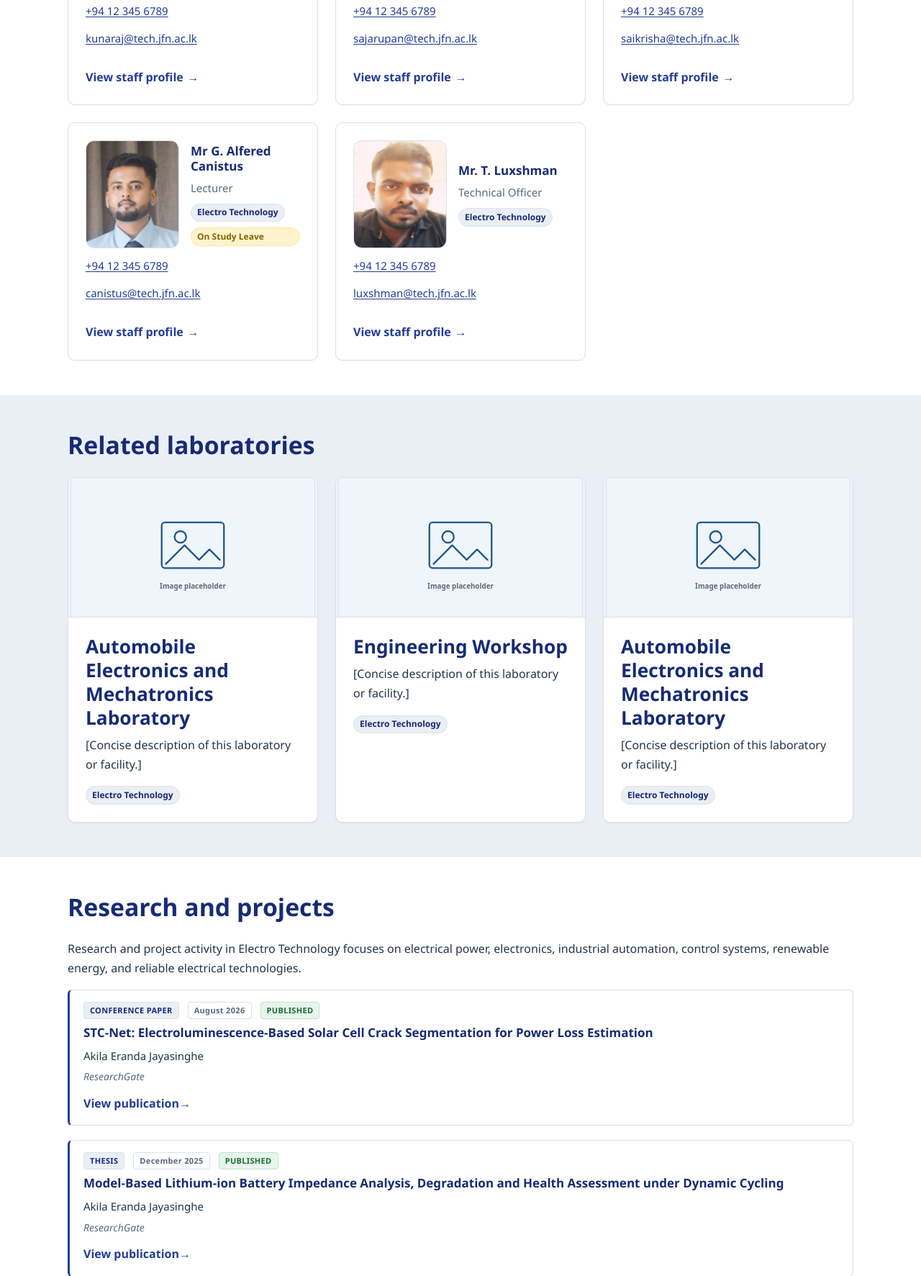
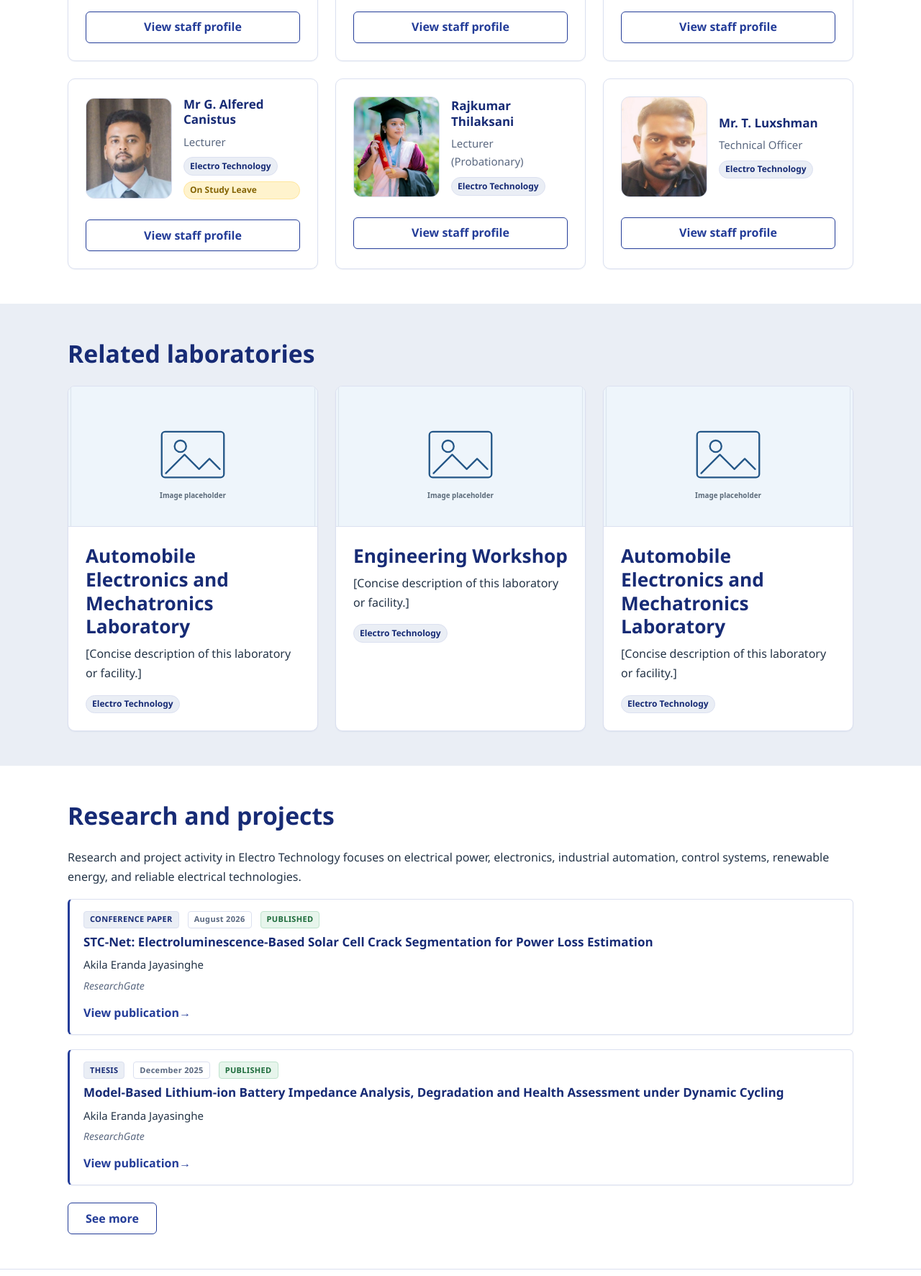
Before and after one commit to NexTechGen/FOT, a plain HTML site: page pages/electro-technology.html in a window 1280 px wide. Shown: the part 2592-4365 px from the top of the page at 72% size. Drawn offline with Linux system fonts and the light colour scheme.

Commit message:
Update staff layout, profile button, specialisation mobile image and research limits

```diff
--- a/assets/css/styles.css
+++ b/assets/css/styles.css
@@ -1518,13 +1518,20 @@ summary:focus-visible,
   min-width: 0;
 }
 
-.split__media img {
+.split__media img,
+.sp-overview__image {
   width: 100%;
   border-radius: var(--radius-lg);
   border: 1px solid var(--border);
   background: var(--blue-light);
   aspect-ratio: 16 / 9;
   object-fit: cover;
+}
+
+/* On small screens the specialisation image moves into the overview prose. */
+.sp-overview__image {
+  display: block;
+  margin-bottom: var(--space-5);
 }
 
 .split__body > :last-child {
@@ -1692,8 +1699,8 @@ summary:focus-visible,
 
 .avatar {
   flex: 0 0 auto;
-  width: 130px;
-  height: 150px;
+  width: 120px;
+  height: 140px;
   border-radius: 12px;
   display: grid;
   place-items: center;
@@ -1735,6 +1742,11 @@ summary:focus-visible,
 /* "View staff profile" link on the specialisation pages */
 .staff-card__profile {
   margin: var(--space-4) 0 0;
+  width: 100%;
+}
+
+.staff-card__profile-btn {
+  width: 100%;
 }
 
 .staff-card__meta dt {
--- a/assets/js/site/main.js
+++ b/assets/js/site/main.js
@@ -493,8 +493,8 @@
         attrs: {
           src: photoSrc,
           alt: "Portrait of " + member.name,
-          width: "64",
-          height: "64",
+          width: "120",
+          height: "140",
           loading: "lazy",
           decoding: "async"
         }
@@ -567,16 +567,6 @@
     card.appendChild(head);
 
     if (variant === "compact") {
-      if (member.phone) {
-        var phone = el("p", { cls: "staff-card__meta" });
-        phone.appendChild(el("a", { text: member.phone, attrs: { href: "tel:" + String(member.phone).replace(/\s+/g, "") } }));
-        card.appendChild(phone);
-      }
-      if (isRealEmail(member.email)) {
-        var contact = el("p", { cls: "staff-card__meta" });
-        contact.appendChild(el("a", { text: member.email, attrs: { href: "mailto:" + member.email } }));
-        card.appendChild(contact);
-      }
       var compactProfile = staffProfileLink(member);
       if (compactProfile) {
         card.appendChild(compactProfile);
@@ -650,9 +640,9 @@
     if (!document.body.getAttribute("data-specialisation")) {
       return null;
     }
-    return el("p", { cls: "staff-card__profile", children: [
+    return el("div", { cls: "staff-card__profile", children: [
       el("a", {
-        cls: "link-more",
+        cls: "btn btn--outline staff-card__profile-btn",
         text: "View staff profile",
         attrs: { href: resolve("pages/staff.html") + "#profile-" + member.id }
       })
@@ -1054,9 +1044,9 @@
 
     var link = null;
     if (hod) {
-      link = el("p", { cls: "mt-0", children: [
+      link = el("div", { cls: "mt-0", children: [
         el("a", {
-          cls: "link-more",
+          cls: "btn btn--outline staff-card__profile-btn",
           text: "View staff profile",
           attrs: { href: resolve("pages/staff.html") + "#profile-" + hod.id }
         })
@@ -2223,6 +2213,13 @@
     var overview = document.querySelector('[data-sp="overview"]');
     if (overview) {
       clear(overview);
+      if (imageTarget && window.matchMedia && window.matchMedia("(max-width: 991.98px)").matches) {
+        if (imageTarget.parentNode && imageTarget.parentNode !== overview) {
+          imageTarget.parentNode.removeChild(imageTarget);
+        }
+        imageTarget.classList.add("sp-overview__image");
+        overview.appendChild(imageTarget);
+      }
       (sp.overview || []).forEach(function (paragraph) {
         overview.appendChild(el("p", { text: paragraph }));
       });
@@ -2421,7 +2418,18 @@
       var spItems = (RESEARCH.items || []).filter(function (entry) {
         return researchEntryHasSpecialisation(entry, sp.id);
       });
-      researchHolder.appendChild(researchSection(spItems, false));
+      researchHolder.appendChild(researchSection(spItems.slice(0, 3), false));
+      if (spItems.length > 0) {
+        var seeMore = el("div", { cls: "mt-4" });
+        seeMore.appendChild(
+          el("a", {
+            cls: "btn btn--outline",
+            text: "See more",
+            attrs: { href: "research.html" }
+          })
+        );
+        researchHolder.appendChild(seeMore);
+      }
     }
 
     // Downloads — the specialisation's own related downloads.
@@ -2488,17 +2496,21 @@
     var categories = STAFF.categories || [];
     var grouped = [];
     var rankDesignation = function (d) {
+      var designationOrder = (STAFF && STAFF.designationOrder) || {};
+      if (d && designationOrder.hasOwnProperty(d)) {
+        return designationOrder[d];
+      }
       var s = (d || "").toLowerCase();
+      if (s.indexOf("senior lecturer gr ii") !== -1 || s.indexOf("gr ii") !== -1) {
+        return 0;
+      }
+      if (s.indexOf("senior lecturer gr i") !== -1 || s.indexOf("gr i") !== -1) {
+        return 1;
+      }
+      if (s.indexOf("lecturer") !== -1 && s.indexOf("senior lecturer") === -1) {
+        return 2;
+      }
       if (s.indexOf("senior lecturer gr iii") !== -1 || s.indexOf("gr iii") !== -1) {
-        return 0;
-      }
-      if (s.indexOf("senior lecturer gr ii") !== -1 || s.indexOf("gr ii") !== -1) {
-        return 1;
-      }
-      if (s.indexOf("senior lecturer gr i") !== -1 || s.indexOf("gr i") !== -1) {
-        return 2;
-      }
-      if (s.indexOf("lecturer") !== -1) {
         return 3;
       }
       return 9;
--- a/assets/js/staff.js
+++ b/assets/js/staff.js
@@ -37,6 +37,15 @@
  */
 
 window.DEPARTMENT_STAFF = {
+
+  // Designation order for Academic Staff (key = exact designation value)
+  // Lower number appears first. Add/edit values here to control order.
+  designationOrder: {
+    "Senior Lecturer Gr II": 0,
+    "Senior Lecturer Gr I": 1,
+    "Lecturer": 2,
+    " Lecturer (Probationary)": 3
+  },
 
   // Staff group headings and their order. A group with no members is hidden.
   categories: [
@@ -317,6 +326,19 @@ window.DEPARTMENT_STAFF = {
       isHeadOfDepartment: false,
       onStudyLeave: true
     },
+    {
+      id: "academic-staff-17",
+      name: "Rajkumar Thilaksani",
+      designation: "Lecturer (Probationary)",
+      category: "academic",
+      qualifications: "B.E.T (Hons) UOJ, M.Sc. (Reading) (UOP)",
+      photo: "Thilaksani-R.png",
+      specialisationIds: ["electro-technology"],
+      email: "thilaksani@tech.jfn.ac.lk",
+      phone: "+94 76 529 4956",
+      isHeadOfDepartment: false,
+      onStudyLeave: false
+    },
 
     // Technical staff Section
     {
```
Also changed, not shown: assets/images/staff/Thilaksani-R.png (added).
